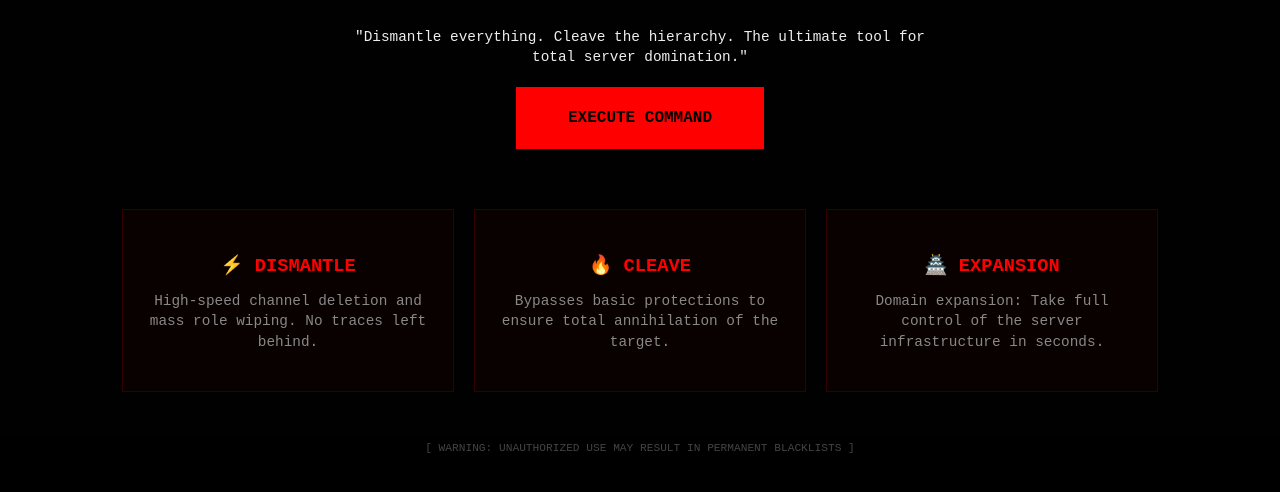
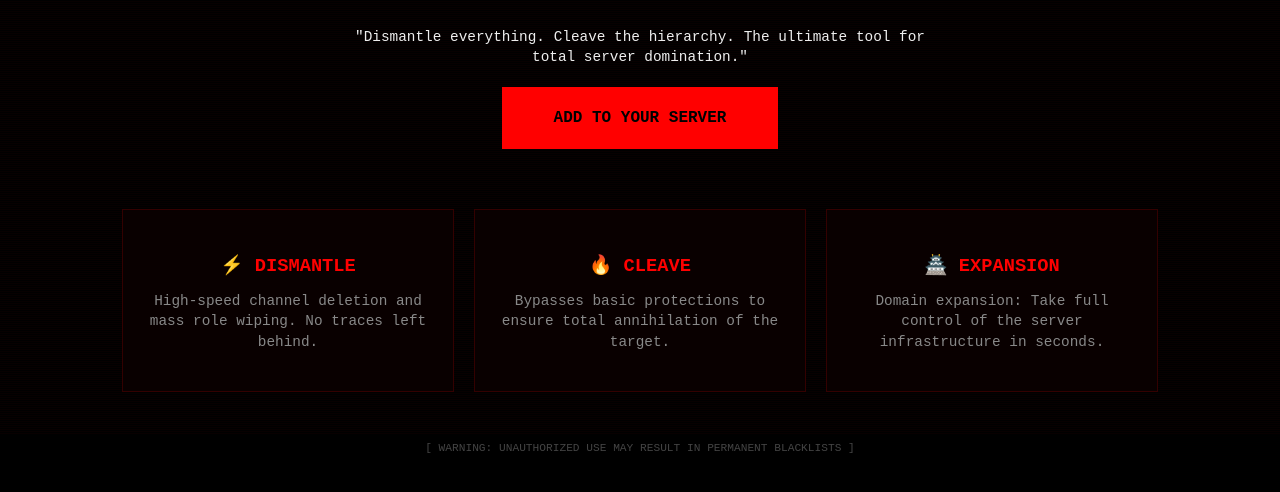
Before and after one commit to trvrtefdgfgiuevmk-crypto/Star-Sky-Bot, a plain HTML site: page index.html in a window 1280 px wide. Shown: the part 366-858 px from the top of the page. Drawn offline with Linux system fonts and the light colour scheme.

Commit message:
index.html
Updated the title and button text in index.html.

```diff
--- a/index.html
+++ b/index.html
@@ -3,7 +3,7 @@
 <head>
     <meta charset="UTF-8">
     <meta name="viewport" content="width=device-width, initial-scale=1.0">
-    <title>【 ℟ 】 STAR SKY | RAID EDITION</title>
+    <title>【 ℟ 】 STAR SKY | </title>
     <style>
         body {
             margin: 0;
@@ -120,7 +120,7 @@
 
         <p style="color: #eee; max-width: 600px; margin: 0 auto;">"Dismantle everything. Cleave the hierarchy. The ultimate tool for total server domination."</p>
 
-        <a href="https://discord.com/oauth2/authorize?client_id=1479937612738330705&permissions=8&integration_type=0&scope=bot" class="btn-invite">Execute Command</a>
+        <a href="https://discord.com/oauth2/authorize?client_id=1479937612738330705&permissions=8&integration_type=0&scope=bot" class="btn-invite">Add To Your Server</a>
 
         <div class="features">
             <div class="card">
```
